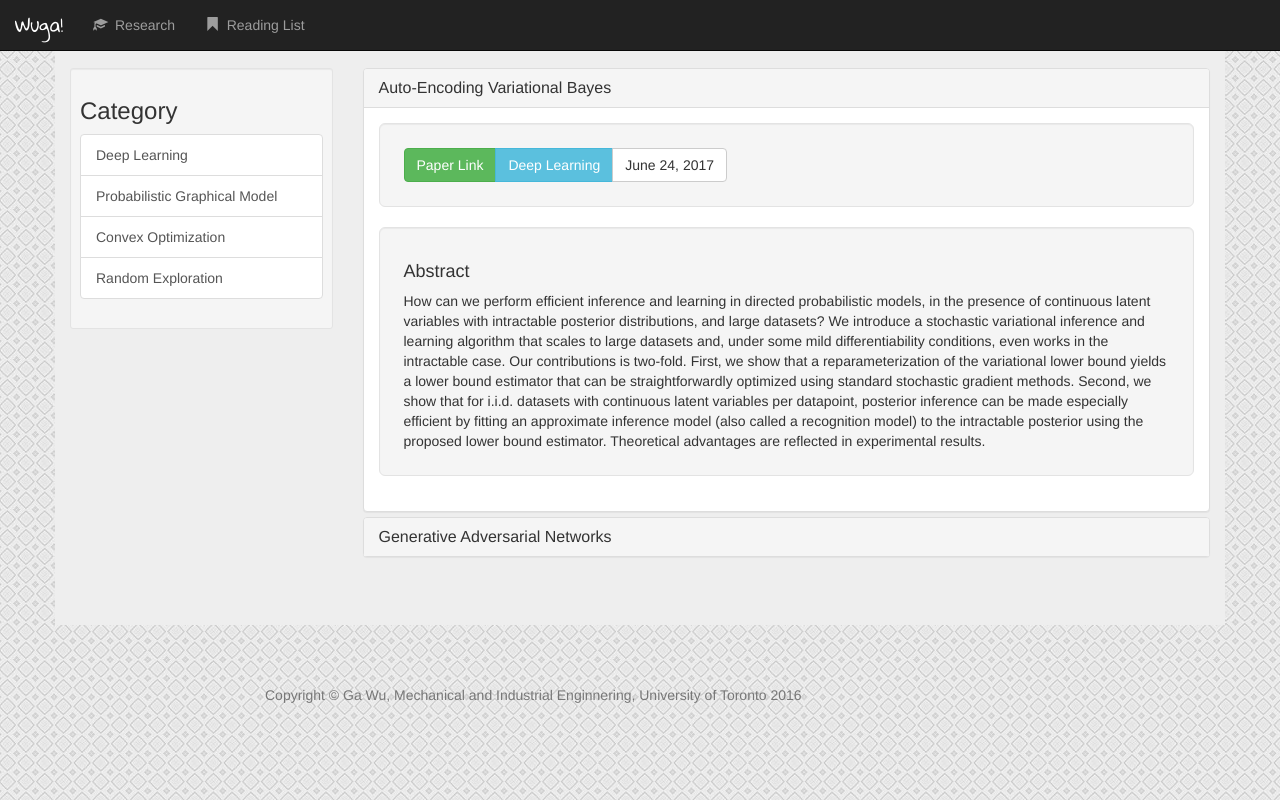
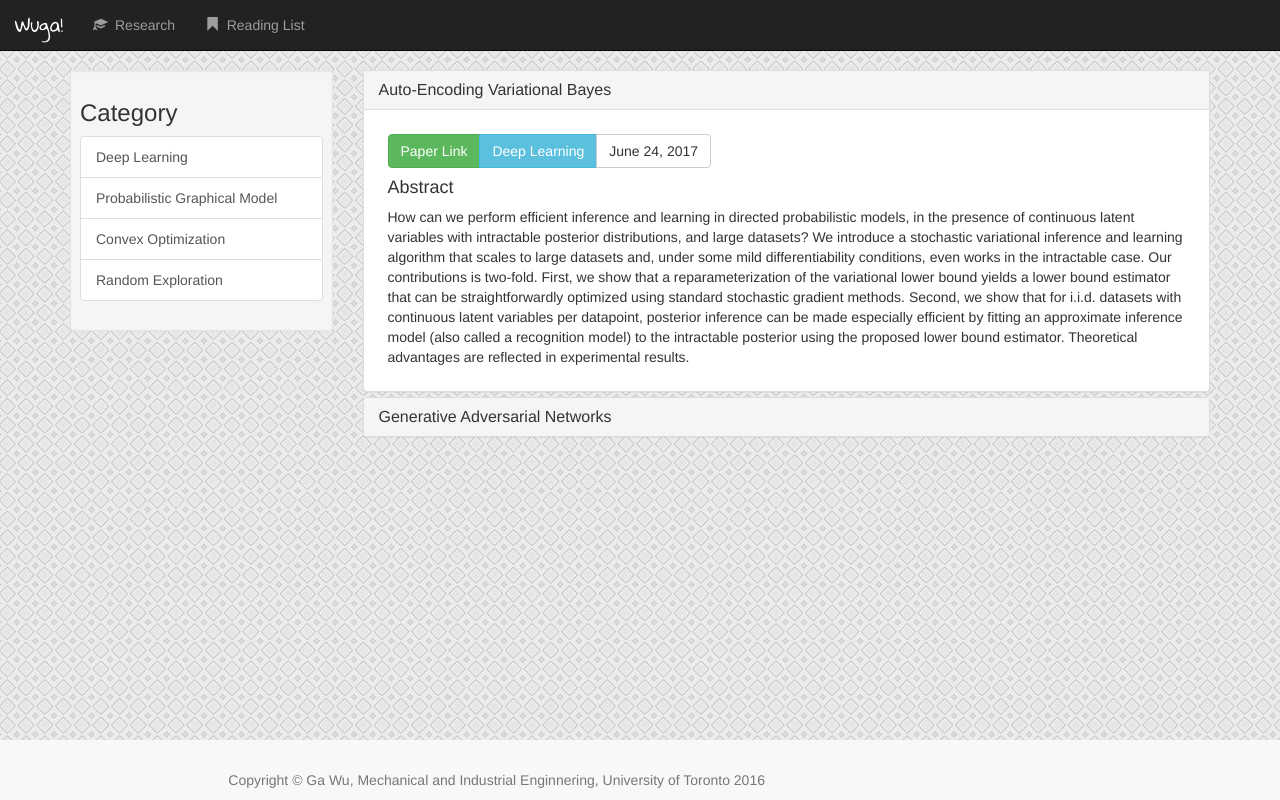
Before and after one commit to wuga214/Django-Wuga, a Django app: page /reading/ in a window 1280 px wide. Run offline with Django 3.2, Linux system fonts and the light colour scheme; data comes from the database, SQL or seed files in the repository; some libraries are stand-ins or nearby versions.

Commit message:
Style adjustment

```diff
--- a/home/static/home/style.css
+++ b/home/static/home/style.css
@@ -1,6 +1,6 @@
 body {
     background: white url("images/background.jpg");
+    padding-top: 50px;
 }
 
-
 .top-buffer { padding-top:20px; }
--- a/home/templates/base.html
+++ b/home/templates/base.html
@@ -2,12 +2,15 @@
 <html lang="en">
 {% load static %}
 <link rel="stylesheet" href="https://maxcdn.bootstrapcdn.com/bootstrap/3.3.7/css/bootstrap.min.css">
+<link href="https://fonts.googleapis.com/css?family=Gloria+Hallelujah" rel="stylesheet">
 <link rel="stylesheet" type="text/css" href="{% static 'home/style.css' %}" />
-<link href="https://fonts.googleapis.com/css?family=Gloria+Hallelujah" rel="stylesheet">
 <head>
     <meta charset="UTF-8">
     <meta name="viewport" content="width=device-width, initial-scale=1">
     <title>Wuga</title>
+    <link rel="icon"
+      type="image/x-icon"
+      href="{% static 'home/images/wuga.ico' %}" />
 </head>
 <body>
 <nav class="navbar navbar-inverse navbar-fixed-top">
@@ -45,13 +48,13 @@
 
     </div>
 </nav>
-<div class="container jumbotron">
+<div class="container">
         {% block content %}
         {% endblock %}
 </div>
  <!-- Footer -->
-    <footer>
-        <div class="container">
+    <footer class="navbar-default navbar-fixed-bottom">
+        <div class="container-fluid">
             <div class="row">
                 <div class="col-sm-8 col-sm-offset-2 col-md-8 col-md-offset-2">
                     <ul class="list-inline text-center">
--- a/reading/templates/reading/index.html
+++ b/reading/templates/reading/index.html
@@ -38,14 +38,12 @@
             <div id="collapse{{ paper.id }}" class="panel-collapse collapse" role="tabpanel" aria-labelledby="heading{{ paper.pk }}">
             {% endif %}
                 <div class="panel-body">
-                    <div class="well well-lg well-transparent">
+                    <div class="well-sm well-transparent">
                         <div class="btn-group" role="group" aria-label="...">
                             <a class="btn btn-success" href="{{ paper.link }}">Paper Link</a>
                             <a class="btn btn-info">{{ paper.get_category_display }}</a>
                             <a class="btn btn-default">{{ paper.time }}</a>
                         </div>
-                    </div>
-                    <div class="well well-lg">
                         <h4>
                             Abstract
                         </h4>
--- a/research/templates/research/index.html
+++ b/research/templates/research/index.html
@@ -1,5 +1,6 @@
 {% extends "base.html" %}
 {% block content %}
+    <div class="well">
 <div class="row">
 {% for domain in domain_list %}
   <div class="col-sm-4 col-md-4">
@@ -14,4 +15,5 @@
   </div>
 {% endfor %}
 </div>
+    </div>
 {% endblock %}
```
Also changed, not shown: other parts of reading/templates/reading/index.html (+1 -1 lines), research/templates/research/detail.html (+5 -2 lines), home/static/home/images/wuga.ico (added), 1 other file.
